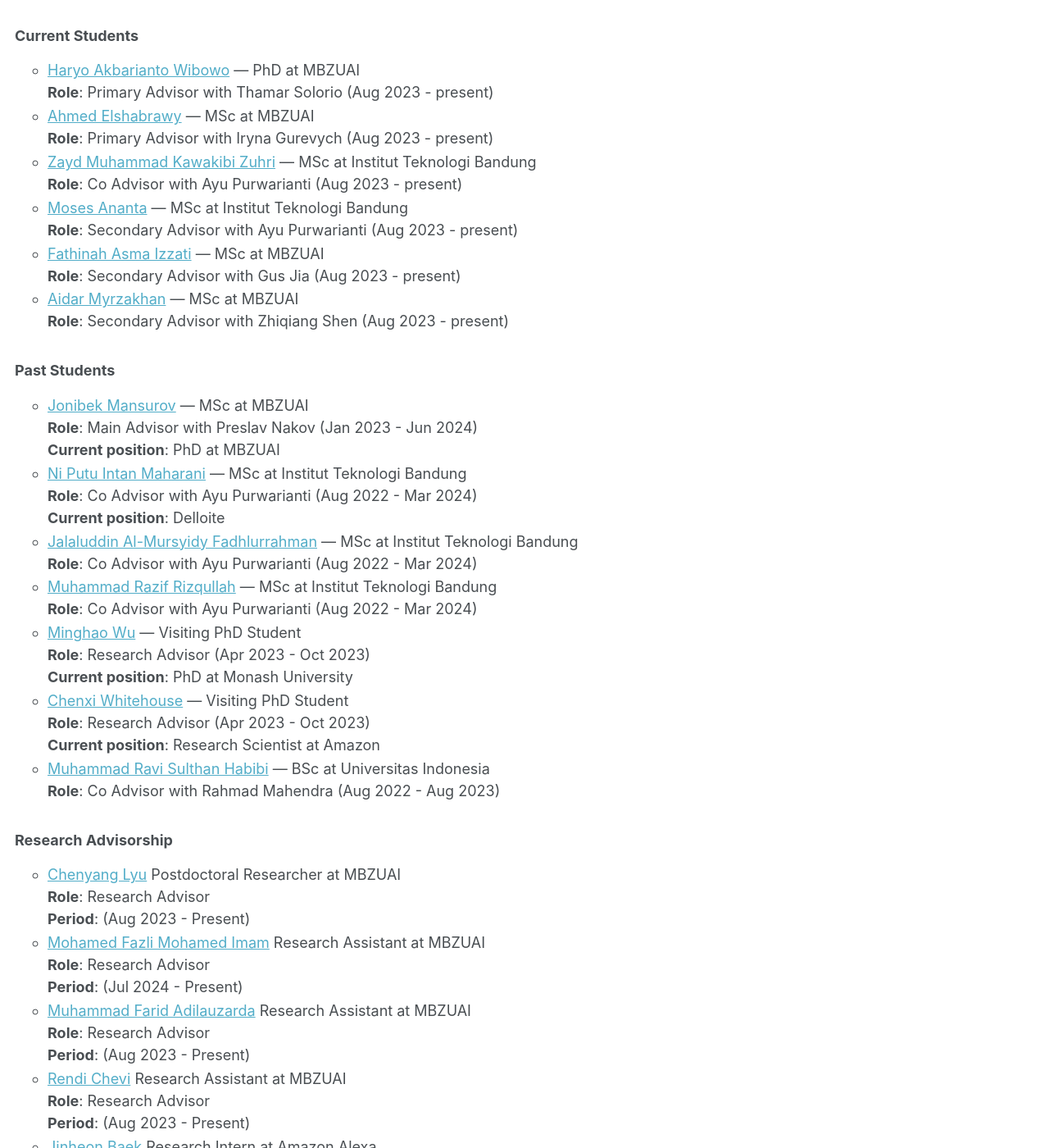
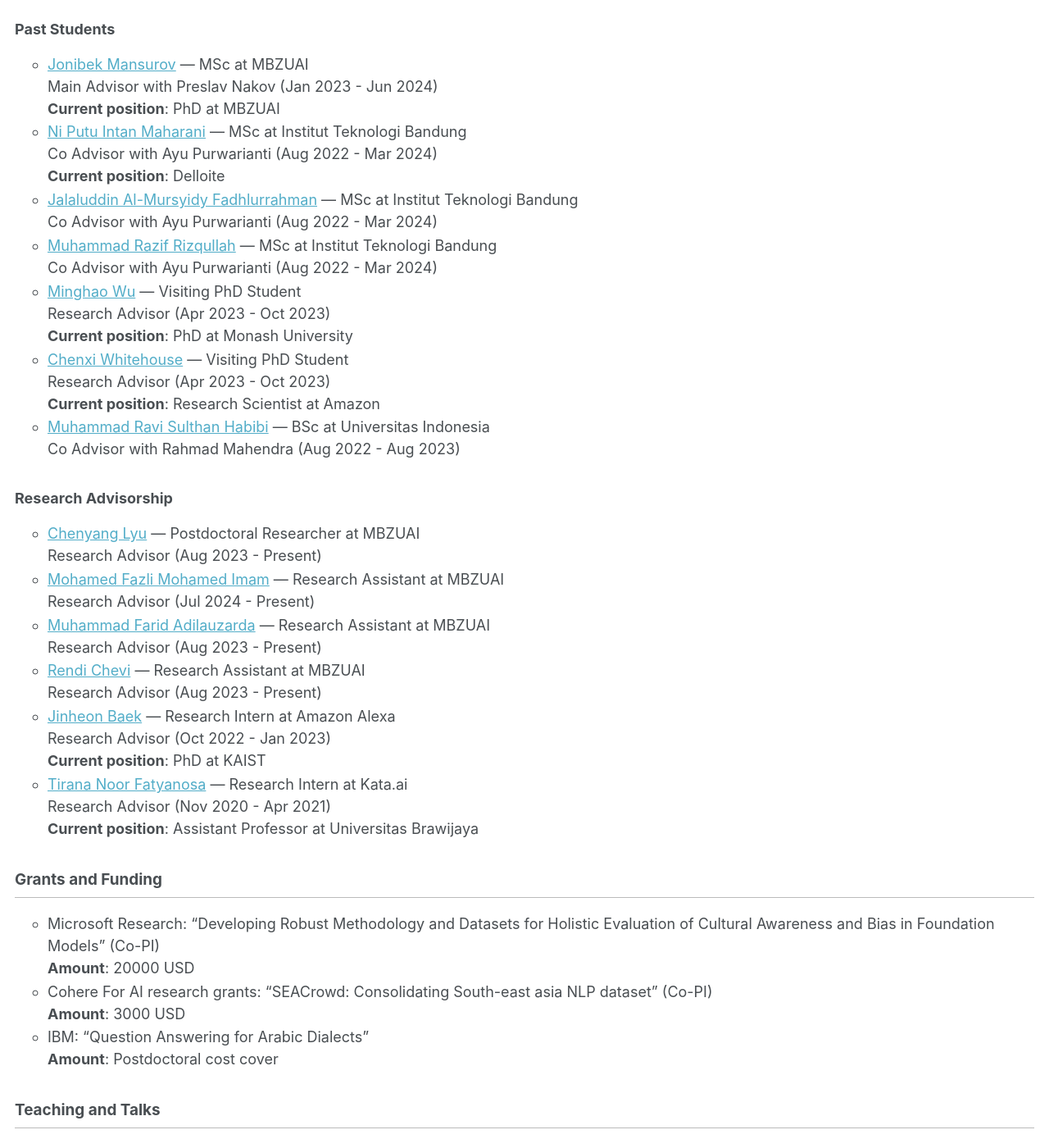
Before and after one commit to afaji/afaji.github.io, a Jekyll site: the page built from _pages/cv.md, in a window 1280 px wide and 1400 px high, scrolled down 4720 px. Shown: the whole window at 82% size. Built offline with Jekyll 4.4.1, drawn with Linux system fonts in a browser that asks for light colours; some of the changed text lies outside the part shown.

Commit message:
Update cv.md

```diff
--- a/_pages/cv.md
+++ b/_pages/cv.md
@@ -41,18 +41,6 @@
 * **Language Engineer**, Apple Siri (2015 - 2016)\
   Designed Malay language rules and trained models to optimize Siri's performance in Malay.
 
-## Professional Activity
-
-* **Reviewer and Program Committee**
-  * **Conferences**: ARR, ACL, COLING, ICML, ICLR, NeurIPS, LREC
-  * **Workshop**: WNGT, TL4NLP
-* **Area Chair**: ACL (2023), EMNLP (2023), COLM (2024)
-* **Local Chair**: COLING (2025)
-* **Organizer**: South-East Asia Language Processing (SEALP) 2023, Semeval shared task organizer (2024, 2025)
-* **Informatics Olympiad**:
-  * **Problem Setter**: OSN Indonesia (2013, 2014, 2015). ACM-ICPC (2014, 2015), APIO (2015), Gemastik (2016)
-  * **Committee**: Gemastik (2016), TOKI-Open (2018), IOI (2022)
-  * **Training**: Indonesia's Pre-OSN Distance training (2009, 2010), Indonesia's National Camp (2011, 2012, 2013), University of Edinburgh ACM-ICPC preparation (2014), Saudi Arabia National Team (2020)
 
 ## Awards
 * Best Resource Paper Award, EACL 2024
@@ -96,7 +84,7 @@
 {% for student in site.data.student.student %}
   <li>
     <a href="{{ student.url }}">{{ student.name | raw }}</a> — {{ student.rolejob | raw }}<br>
-    <strong>Role</strong>: {{ student.role | raw }} {% if student.co %} with {{ student.co }}{% endif %} {{ student.period | raw }}<br>
+    {{ student.role | raw }} {% if student.co %} with {{ student.co }}{% endif %} {{ student.period | raw }}<br>
     {% if student.job %}
       <strong>Current position</strong>: {{ student.job | raw }}<br>
     {% endif %}
@@ -109,7 +97,7 @@
 {% for student in site.data.student.paststudent %}
   <li>
     <a href="{{ student.url }}">{{ student.name | raw }}</a> — {{ student.rolejob | raw }}<br>
-    <strong>Role</strong>: {{ student.role | raw }} {% if student.co %} with {{ student.co }}{% endif %} {{ student.period | raw }}<br>
+    {{ student.role | raw }} {% if student.co %} with {{ student.co }}{% endif %} {{ student.period | raw }}<br>
     {% if student.job %}
       <strong>Current position</strong>: {{ student.job | raw }}<br>
     {% endif %}
@@ -121,15 +109,22 @@
 <ul>
 {% for student in site.data.student.staff %}
   <li>
-    <a href="{{ student.url }}">{{ student.name | raw }}</a> {{ student.rolejob | raw }}<br>
-    <strong>Role</strong>: {{ student.role | raw }} {% if student.co %} with {{ student.co }}{% endif %}<br>
-    <strong>Period</strong>: {{ student.period | raw }}<br>
+    <a href="{{ student.url }}">{{ student.name | raw }}</a> — {{ student.rolejob | raw }}<br>
+    {{ student.role | raw }} {% if student.co %} with {{ student.co }}{% endif %} {{ student.period | raw }}<br>
     {% if student.job %}
       <strong>Current position</strong>: {{ student.job | raw }}<br>
     {% endif %}
   </li>
 {% endfor %}
 </ul>
+
+## Grants and Funding
+ * Microsoft Research: "Developing Robust Methodology and Datasets for Holistic Evaluation of Cultural Awareness and Bias in Foundation Models" (Co-PI)\
+   **Amount**: 20000 USD
+ * Cohere For AI research grants: "SEACrowd: Consolidating South-east asia NLP dataset" (Co-PI)\
+   **Amount**: 3000 USD
+ * IBM: "Question Answering for Arabic Dialects"\
+   **Amount**: Postdoctoral cost cover
 
 ## Teaching and Talks
 
@@ -165,3 +160,16 @@
     The 2nd Composable, Automatic and Scalable Learning Workshop (CASL), Invited Talk (23rd February 2023)
   * **Sequence-to-Sequence and Neural Machine Translation Model**\
     Universitas Indonesia, Guest Lecture (28th April 2021)
+
+## Professional Activity
+
+* **Reviewer and Program Committee**
+  * **Conferences**: ARR, ACL, COLING, ICML, ICLR, NeurIPS, LREC
+  * **Workshop**: WNGT, TL4NLP
+* **Area Chair**: ACL (2023), EMNLP (2023), COLM (2024)
+* **Local Chair**: COLING (2025)
+* **Organizer**: South-East Asia Language Processing (SEALP) 2023, Semeval shared task organizer (2024, 2025)
+* **Informatics Olympiad**:
+  * **Problem Setter**: OSN Indonesia (2013, 2014, 2015). ACM-ICPC (2014, 2015), APIO (2015), Gemastik (2016)
+  * **Committee**: Gemastik (2016), TOKI-Open (2018), IOI (2022)
+  * **Training**: Indonesia's Pre-OSN Distance training (2009, 2010), Indonesia's National Camp (2011, 2012, 2013), University of Edinburgh ACM-ICPC preparation (2014), Saudi Arabia National Team (2020)
```
